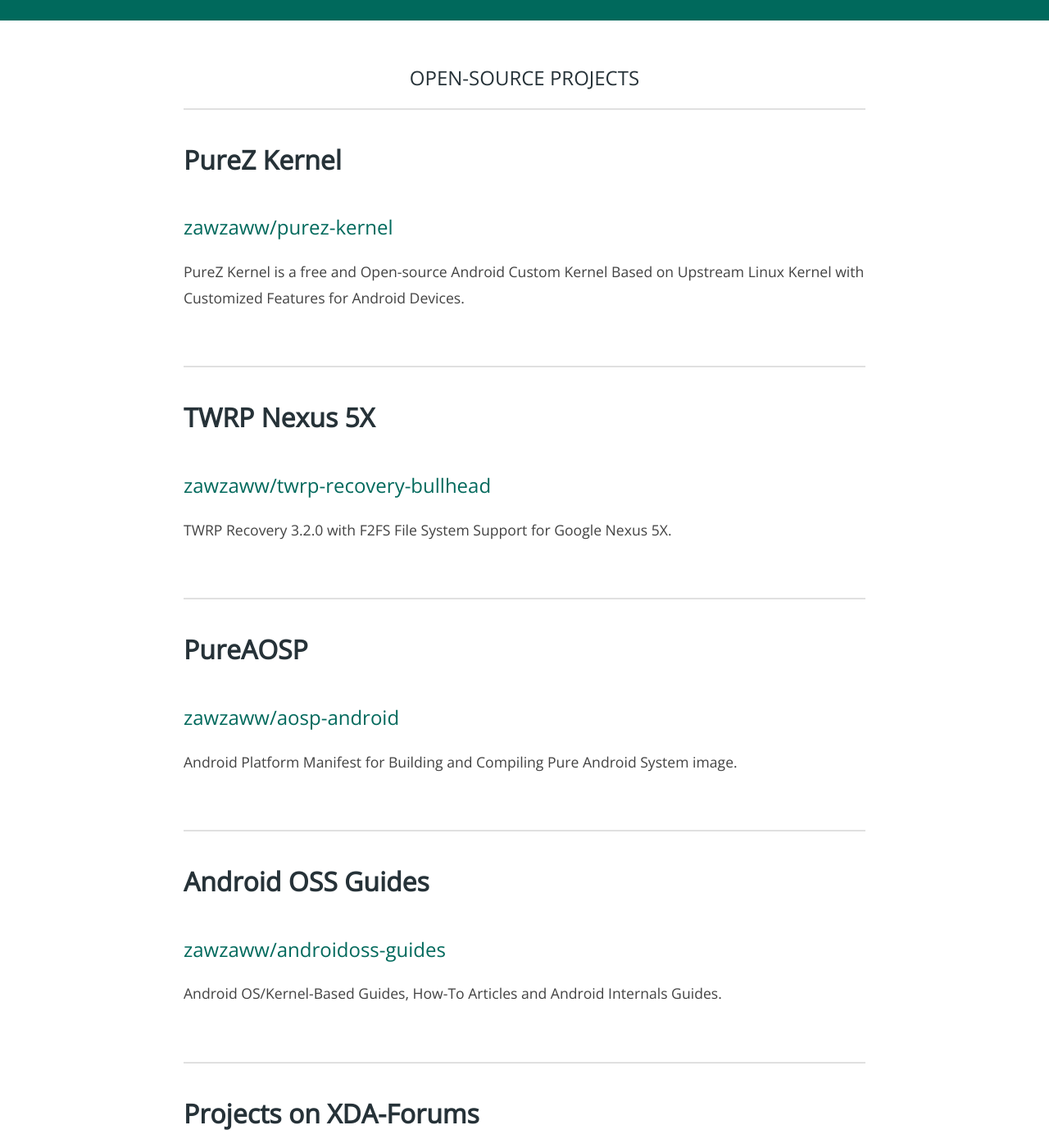
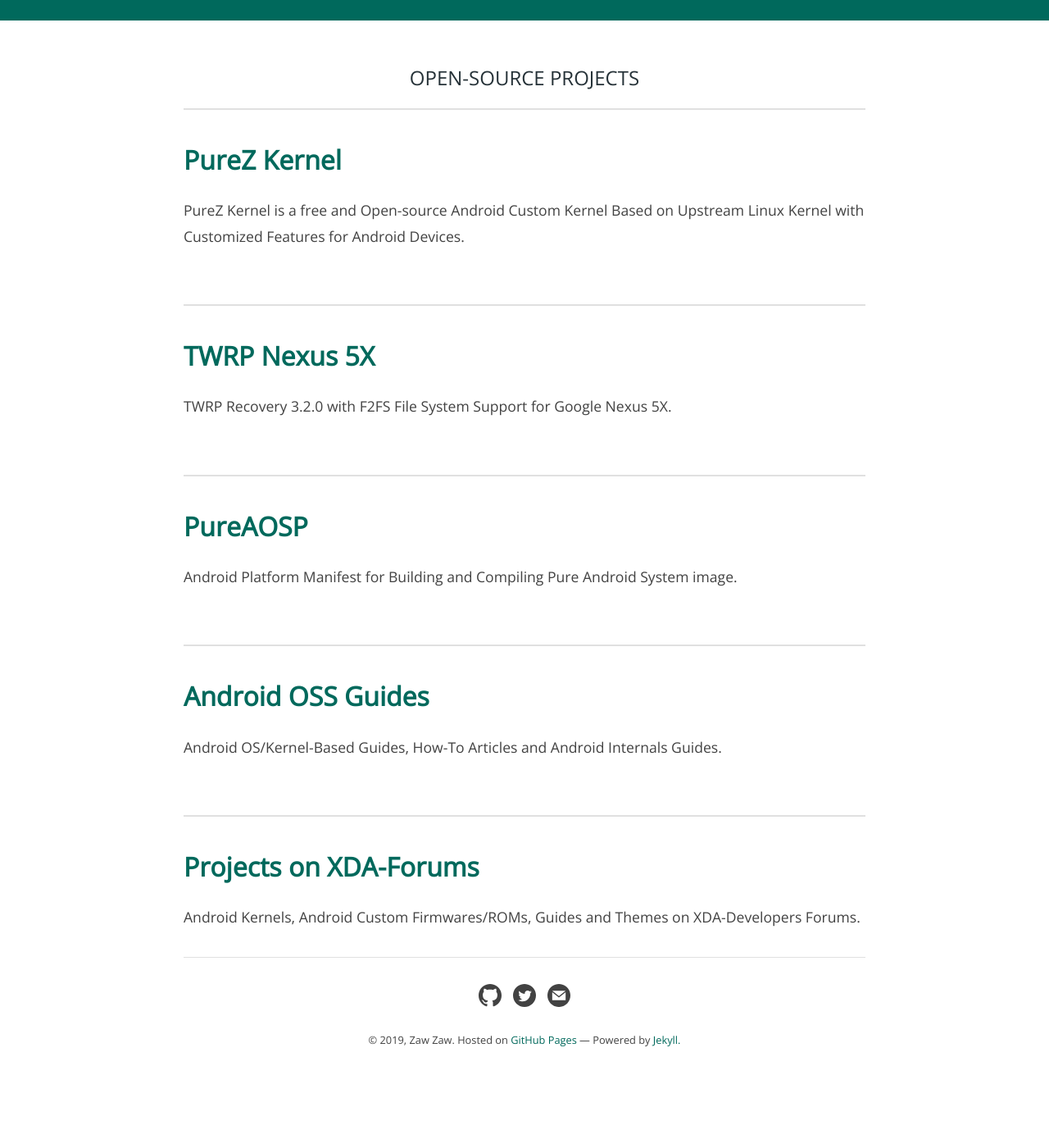
Before and after one commit to zawzaww/zawzaww.github.io, a Jekyll site: the page built from projects.md, in a window 1280 px wide and 1400 px high, scrolled down 317 px. Shown: the whole window at 82% size. Built offline with Jekyll 4.4.1, drawn with Linux system fonts in a browser that asks for light colours; after the commit the page ends 1663 px from its top, so only the background shows below that; some of the changed text lies outside the part shown.

Commit message:
projects: Revert to simple project title and description design
Signed-off-by: Zaw Zaw <zawzthein@outlook.com>

```diff
--- a/projects.md
+++ b/projects.md
@@ -8,34 +8,29 @@
 
 ---
 
-<h2>PureZ Kernel</h2>
-<h3><a href="https://zawzaww.github.io/projects/purez-kernel">zawzaww/purez-kernel</a></h3>
+<h2><a href="https://zawzaww.github.io/projects/purez-kernel">PureZ Kernel</a></h2>
 <p>PureZ Kernel is a free and Open-source Android Custom Kernel Based on Upstream Linux Kernel with Customized Features for Android Devices.</p>
 <br>
 
 ---
 
-<h2>TWRP Nexus 5X</h2>
-<h3><a href="https://zawzaww.github.io/projects/twrp-recovery-bullhead">zawzaww/twrp-recovery-bullhead</a></h3>
+<h2><a href="https://zawzaww.github.io/projects/twrp-recovery-bullhead">TWRP Nexus 5X</a></h2>
 <p>TWRP Recovery 3.2.0 with F2FS File System Support for Google Nexus 5X.</p>
 <br>
 
 ---
 
-<h2>PureAOSP</h2>
-<h3><a href="https://github.com/zawzaww/aosp-android">zawzaww/aosp-android</a></h3>
+<h2><a href="https://github.com/zawzaww/aosp-android">PureAOSP</a></h2>
 <p>Android Platform Manifest for Building and Compiling Pure Android System image.</p>
 <br>
 
 ---
 
-<h2>Android OSS Guides</h2>
-<h3><a href="https://zawzaww.github.io/projects/androidoss-guides">zawzaww/androidoss-guides</a></h3>
+<h2><a href="https://zawzaww.github.io/projects/androidoss-guides">Android OSS Guides</a></h2>
 <p>Android OS/Kernel-Based Guides, How-To Articles and Android Internals Guides.</p>
 <br>
 
 ---
 
-<h2>Projects on XDA-Forums</h2>
-<h3><a href="https://zawzaww.github.io/projects/xda-threads-works">zawzaww/xda-threads-works</a></h3>
+<h2><a href="https://zawzaww.github.io/projects/xda-threads-works">Projects on XDA-Forums</a></h2>
 <p>Android Kernels, Android Custom Firmwares/ROMs, Guides and Themes on XDA-Developers Forums.</p>
```
